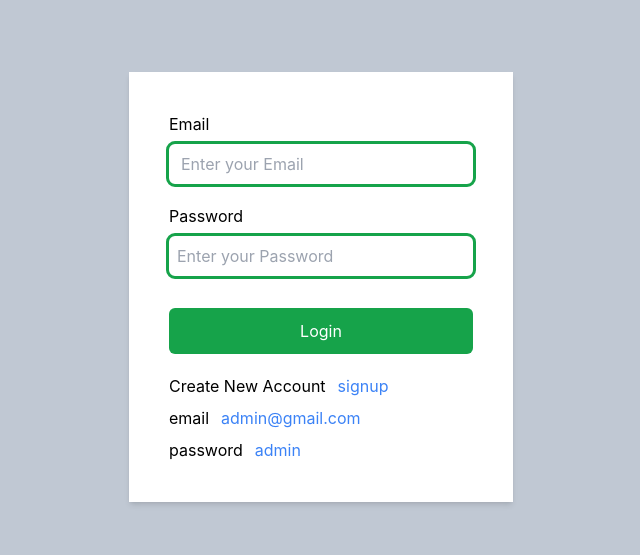
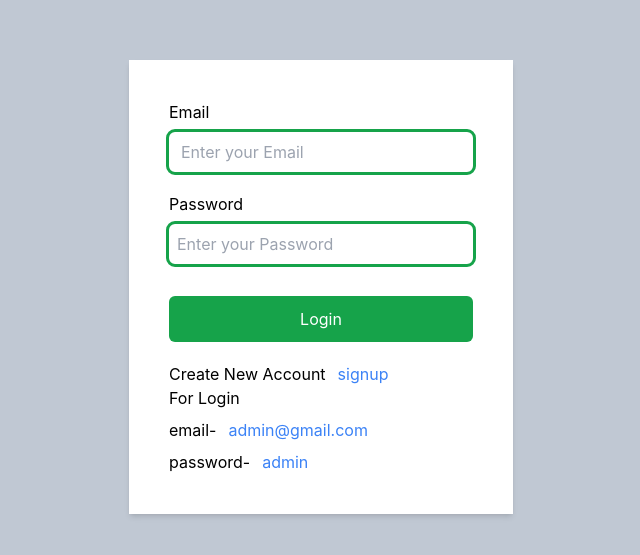
Before and after one commit to qamarali205/WhatsAppClone, a React (Create React App) app in the folder client/: page /login in a window 1280 px wide. Shown: the part 113-668 px from the top of the page, without its empty margins (319-959 px from the left). Built offline with nearby package versions, Linux system fonts and the light colour scheme.

Commit message:
Update Login.jsx

```diff
--- a/client/src/components/Registration/Login.jsx
+++ b/client/src/components/Registration/Login.jsx
@@ -98,15 +98,14 @@ const Login = () => {
             signup
           </p>
         </div>
+        <h3>For Login</h3>
         <div className="flex space-x-3 item-center mt-2">
-          <p className="">email</p>
-          <p className="text-blue-500 hover:text-blue-800 cursor-pointer"
-          >admin@gmail.com</p>
+          <p className="">email-</p>
+          <p className="text-blue-500 hover:text-blue-800">admin@gmail.com</p>
         </div>
         <div className="flex space-x-3 item-center mt-2">
-          <p className="">password</p>
-          <p className="text-blue-500 hover:text-blue-800 cursor-pointer"
-          >admin</p>
+          <p className="">password-</p>
+          <p className="text-blue-500 hover:text-blue-800">admin</p>
         </div>
       </div>
 
```
